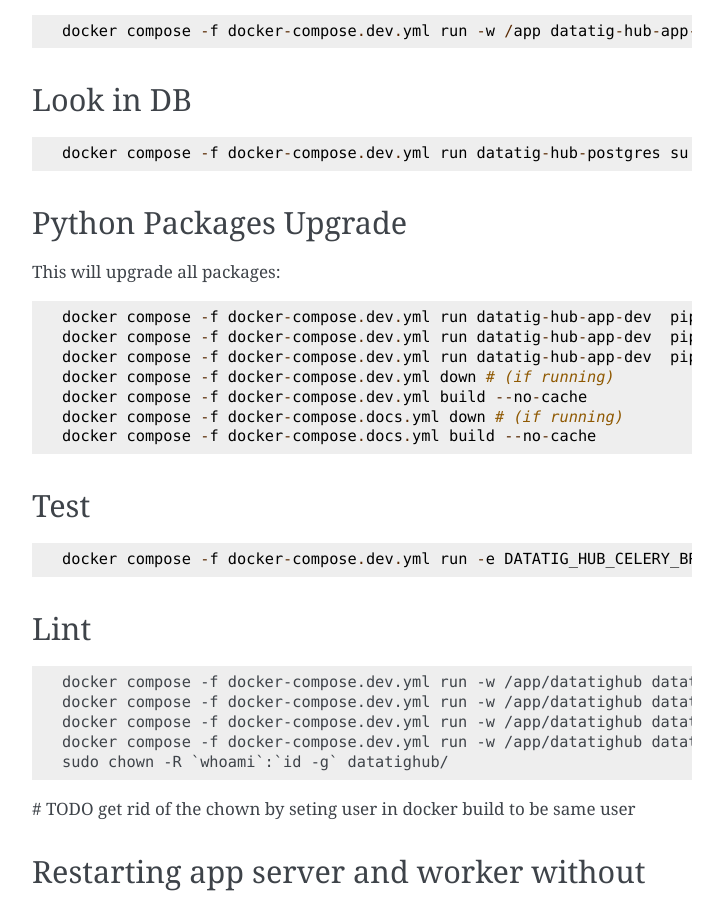
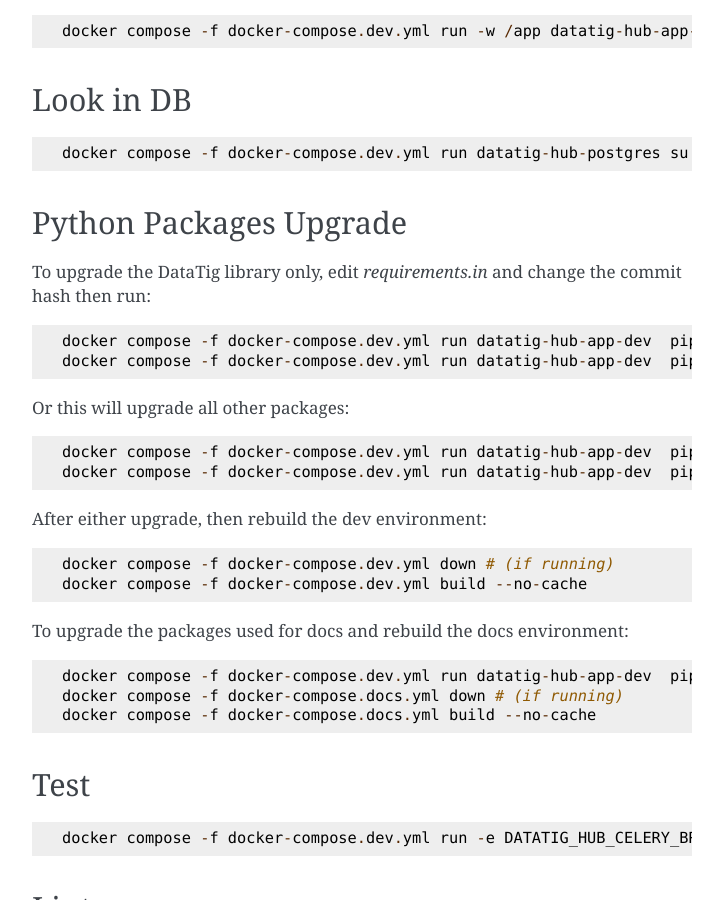
Before and after one commit to DataTig/Hub, a Sphinx documentation site: the page built from docs/for_developers/docker-for-dev.rst, in a window 1280 px wide and 900 px high, scrolled down 899 px. Shown: the whole window, without its empty margins (388-1111 px from the left). Built offline with Sphinx 7.4.7, drawn with Linux system fonts in a browser that asks for light colours.

Commit message:
Docs on Python package upgrades

```diff
--- a/docs/for_developers/docker-for-dev.rst
+++ b/docs/for_developers/docker-for-dev.rst
@@ -62,16 +62,32 @@
 Python Packages Upgrade
 -----------------------
 
-This will upgrade all packages:
+To upgrade the DataTig library only, edit `requirements.in` and change the commit hash then run:
 
+.. code-block::
+
+    docker compose -f docker-compose.dev.yml run datatig-hub-app-dev  pip-compile
+    docker compose -f docker-compose.dev.yml run datatig-hub-app-dev  pip-compile requirements_dev.in
+
+Or this will upgrade all other packages:
 
 .. code-block::
 
     docker compose -f docker-compose.dev.yml run datatig-hub-app-dev  pip-compile --upgrade
     docker compose -f docker-compose.dev.yml run datatig-hub-app-dev  pip-compile --upgrade requirements_dev.in
-    docker compose -f docker-compose.dev.yml run datatig-hub-app-dev  pip-compile --upgrade requirements_docs.in
+
+After either upgrade, then rebuild the dev environment:
+
+.. code-block::
+
     docker compose -f docker-compose.dev.yml down # (if running)
     docker compose -f docker-compose.dev.yml build --no-cache
+
+To upgrade the packages used for docs and rebuild the docs environment:
+
+.. code-block::
+
+    docker compose -f docker-compose.dev.yml run datatig-hub-app-dev  pip-compile --upgrade requirements_docs.in
     docker compose -f docker-compose.docs.yml down # (if running)
     docker compose -f docker-compose.docs.yml build --no-cache
 
```
